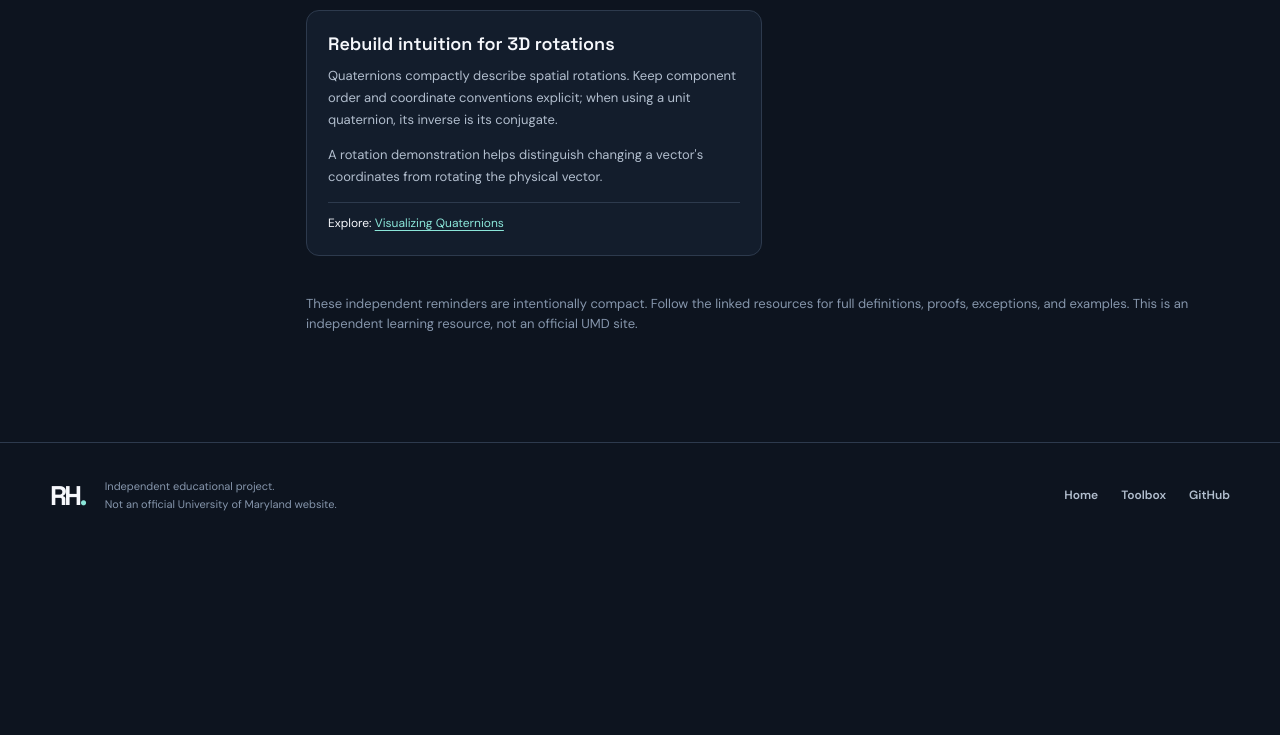
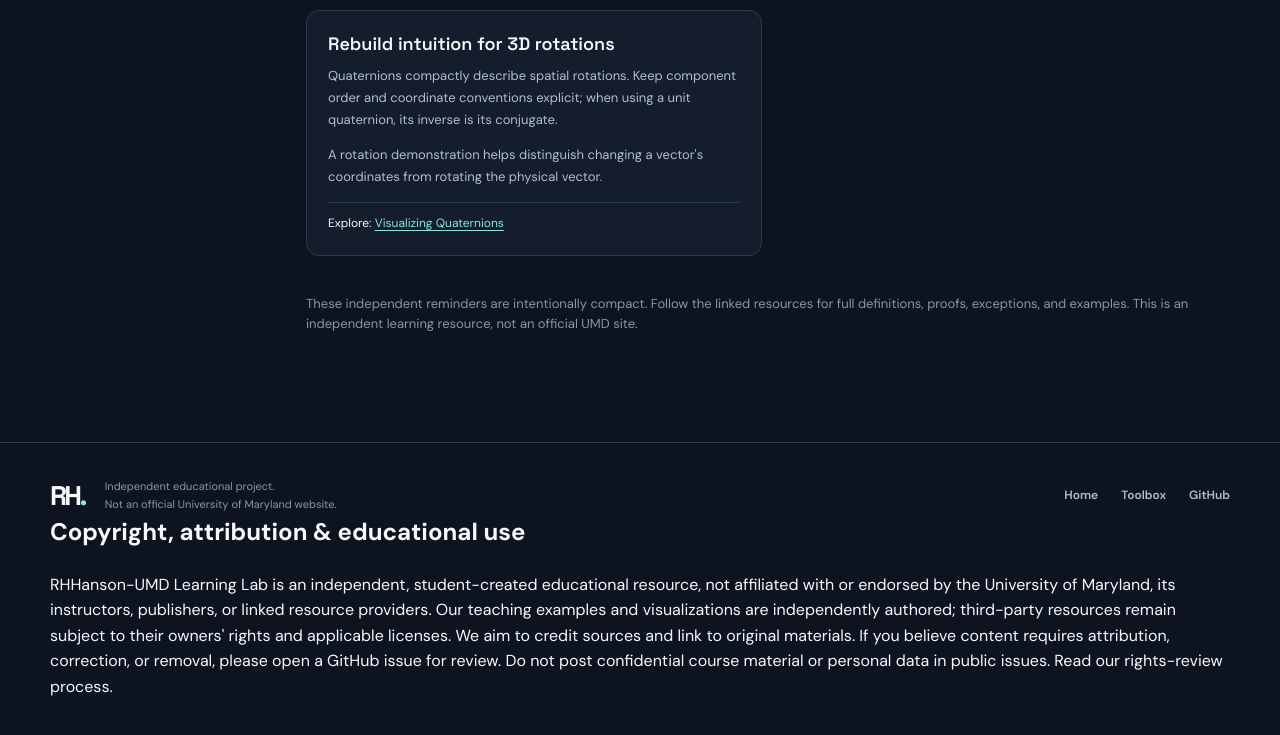
Before and after one commit to RHHanson-UMD/RHHanson-UMD.github.io, a plain HTML site: page site/quick-reference.html in a window 1280 px wide. Shown: the part 3469-4204 px from the top of the page. Before the commit the page ends 4017 px from the top, so only its background shows below. Drawn offline with Linux system fonts and the light colour scheme.

Commit message:
Add visible attribution and rights notice to quick reference

```diff
--- a/site/quick-reference.html
+++ b/site/quick-reference.html
@@ -89,7 +89,11 @@ for x, y in zip(xs, ys):
 <p class="quick-note">These independent reminders are intentionally compact. Follow the linked resources for full definitions, proofs, exceptions, and examples. This is an independent learning resource, not an official UMD site.</p>
 </div></div>
 </main>
-<footer><div class="container footer-row"><div class="footer-brand"><span class="brand-mark">RH<span>.</span></span><span>Independent educational project.<br>Not an official University of Maryland website.</span></div><div class="footer-links"><a href="./">Home</a><a href="./#resources">Toolbox</a><a href="https://github.com/RHHanson-UMD" target="_blank" rel="noopener noreferrer">GitHub</a></div></div></footer>
+<footer><div class="container footer-row"><div class="footer-brand"><span class="brand-mark">RH<span>.</span></span><span>Independent educational project.<br>Not an official University of Maryland website.</span></div><div class="footer-links"><a href="./">Home</a><a href="./#resources">Toolbox</a><a href="https://github.com/RHHanson-UMD" target="_blank" rel="noopener noreferrer">GitHub</a></div></div><section class="container rights-notice" aria-labelledby="rights-title">
+<h2 id="rights-title">Copyright, attribution &amp; educational use</h2>
+<p>RHHanson-UMD Learning Lab is an independent, student-created educational resource, not affiliated with or endorsed by the University of Maryland, its instructors, publishers, or linked resource providers. Our teaching examples and visualizations are independently authored; third-party resources remain subject to their owners' rights and applicable licenses. We aim to credit sources and link to original materials. If you believe content requires attribution, correction, or removal, please <a href="https://github.com/RHHanson-UMD/RHHanson-UMD.github.io/issues/new" target="_blank" rel="noopener noreferrer">open a GitHub issue</a> for review. Do not post confidential course material or personal data in public issues. <a href="https://github.com/RHHanson-UMD/RHHanson-UMD.github.io/blob/main/docs/RIGHTS.md" target="_blank" rel="noopener noreferrer">Read our rights-review process</a>.</p>
+</section>
+</footer>
 <script>
 'use strict';
 const root=document.documentElement, toggle=document.getElementById('theme-toggle');
```
